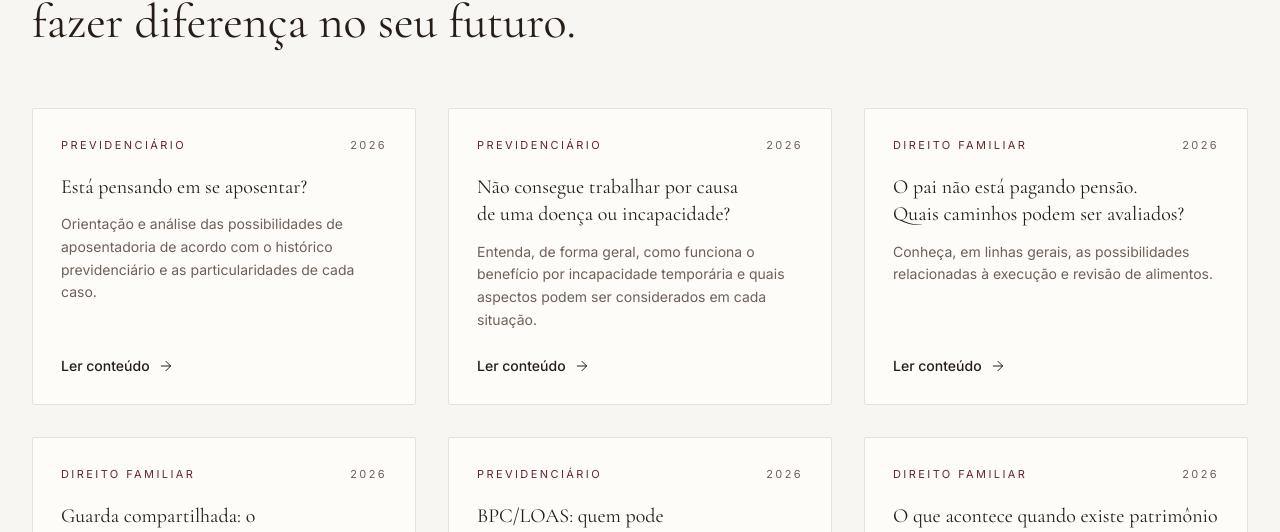
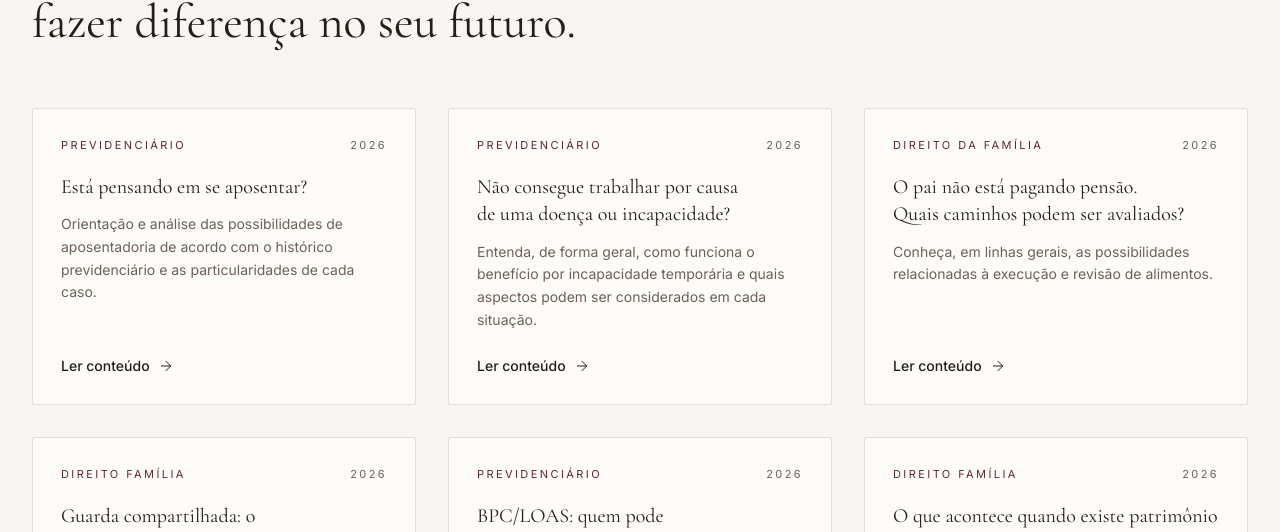
Before and after one commit to luna24444/daisadelvalle, a Next.js app: page / in a window 1280 px wide. Shown: the part 8073-8605 px from the top of the page. Built offline with nearby package versions, Linux system fonts and the light colour scheme; no server answers.

Commit message:
Update articles.tsx

```diff
--- a/components/articles.tsx
+++ b/components/articles.tsx
@@ -28,7 +28,7 @@ const articles: Article[] = [
     slug: "beneficio-incapacidade-temporaria",
   },
   {
-    category: "DIREITO FAMILIAR",
+    category: "DIREITO DA FAMÍLIA",
     title: "O pai não está pagando pensão. Quais caminhos podem ser avaliados?",
     summary:
       "Conheça, em linhas gerais, as possibilidades relacionadas à execução e revisão de alimentos.",
@@ -36,7 +36,7 @@ const articles: Article[] = [
     slug: "pensao-nao-paga",
   },
   {
-    category: "DIREITO FAMILIAR",
+    category: "DIREITO FAMÍLIA",
     title: "Guarda compartilhada: o que ela realmente significa?",
     summary:
       "Esclarecemos conceitos gerais sobre a guarda compartilhada e como ela pode ser organizada.",
@@ -52,7 +52,7 @@ const articles: Article[] = [
     slug: "bpc-loas-quem-pode-ter-direito",
   },
   {
-    category: "DIREITO FAMILIAR",
+    category: "DIREITO FAMÍLIA",
     title: "O que acontece quando existe patrimônio a ser partilhado após um falecimento?",
     summary:
       "Entenda de forma geral como a partilha de bens costuma ser conduzida em processos sucessórios.",
```
